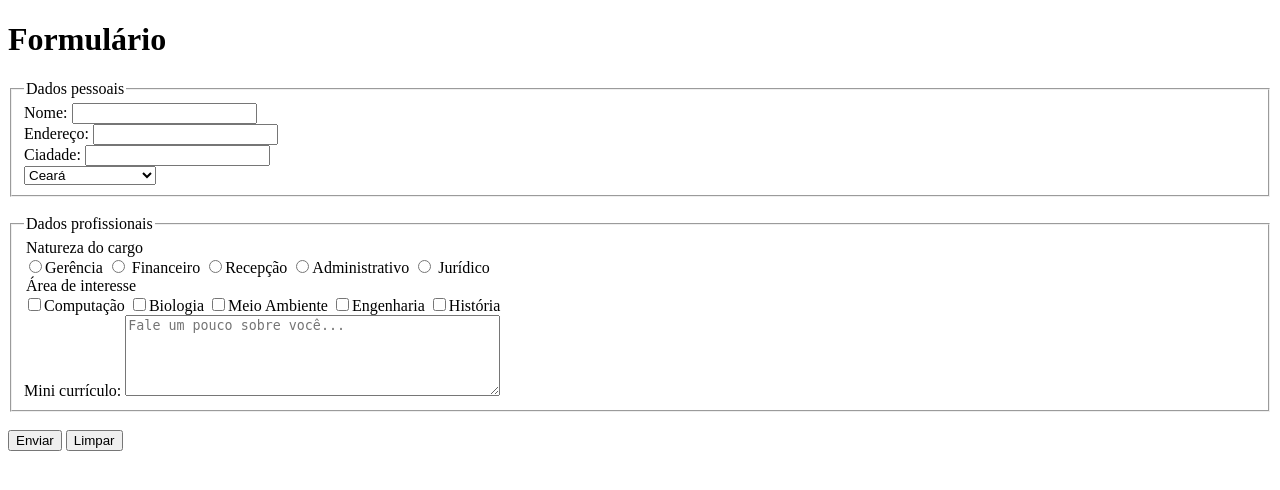
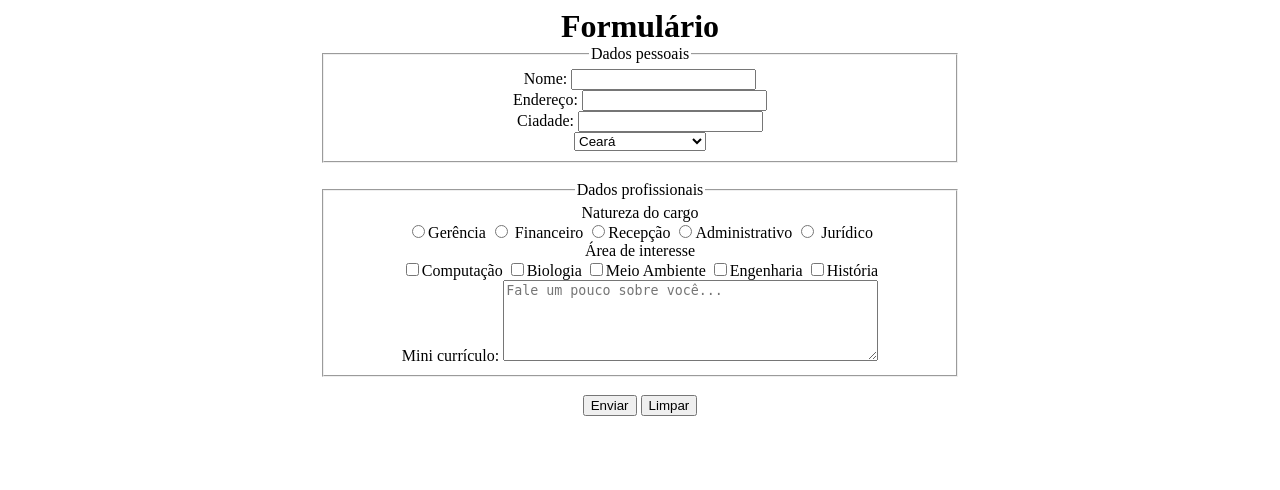
Before and after one commit to gabrel-dias/Web, a PHP site: page / in a window 1280 px wide. Shown: the top 490 px of the page. Run offline with PHP 8.4, Linux system fonts and the light colour scheme.

Commit message:
centralizado

```diff
--- a/CDL/Programação Web/formulario/style.css
+++ b/CDL/Programação Web/formulario/style.css
@@ -4,3 +4,14 @@
     padding: 0;
     box-sizing: border-box;
 } */
+
+form {
+  width: 40rem;
+  margin: 0 auto;
+  text-align: center;
+}
+
+h1 {
+  margin: 0 auto;
+  text-align: center;
+}
```
